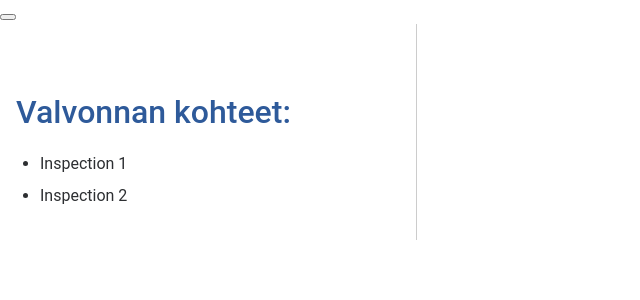
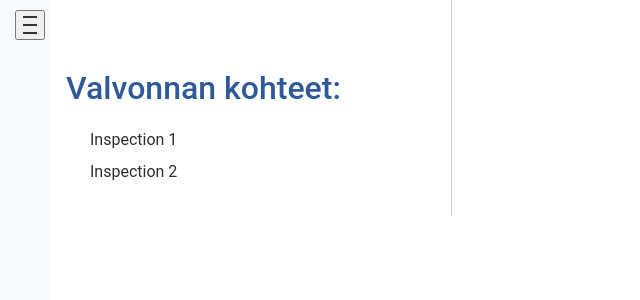
Before and after one commit to jjuuliak/VTP-1, a React (Create React App) app in the folder client/: page / in a window 1280 px wide. Shown: the top 300 px of the page, without its empty margins (0-640 px from the left). Built offline with nearby package versions, Linux system fonts and the light colour scheme; the HTML template or start-up script is replaced by a standard one.

Commit message:
Add language selector and modify navigation

```diff
--- a/client/src/App.css
+++ b/client/src/App.css
@@ -109,3 +109,13 @@ table tbody tr:hover {
 background-color: var(--accent-grey);
 transition: background-color 0.2s;
 }
+
+.app-container {
+  display: flex;
+  height: 100vh;
+}
+
+.main-container {
+  flex: 1;
+  overflow: auto;
+}
--- /dev/null
+++ b/client/src/components/Navigation.css
@@ -0,0 +1,110 @@
+.navbar {
+  top: 0;
+  left: 0;
+  height: 100%;
+  width: 50px;
+  background-color: #f8f9fa;
+  transition: all 0.3s ease-in-out;
+}
+
+.navbar.open {
+  width: 300px;
+  transition: all 0.3s ease-in-out;
+}
+
+.menu-icon {
+  display: flex;
+  flex-direction: column;
+  justify-content: center;
+  align-items: center;
+  width: 30px;
+  height: 30px;
+  position: absolute;
+  top: 10px;
+  left: 15px;
+  cursor: pointer;
+}
+
+.menu-icon span {
+  display: block;
+  width: 100%;
+  height: 3px;
+  margin: 3px 0;
+  background-color: #333;
+  transition: all 0.3s ease-in-out;
+}
+
+.menu-icon.open span:nth-child(1) {
+  transform: translateY(8px) rotate(45deg);
+}
+
+.menu-icon.open span:nth-child(2) {
+  opacity: 0;
+}
+
+.menu-icon.open span:nth-child(3) {
+  transform: translateY(-8px) rotate(-45deg);
+}
+
+.navbar-nav {
+  position: relative;
+  top: 50px;
+  right: 0;
+  width: 100%;
+  max-height: 0;
+  overflow: auto;
+  transition: all 0.3s ease-in-out;
+}
+
+.navbar-nav.open {
+  max-height: 100%;
+  transition: all 0.3s ease-in-out;
+}
+
+ul {
+  list-style: none;
+  padding: 0;
+  margin: 0;
+}
+
+.nav-item {
+  margin-bottom: 10px;
+}
+
+.nav-link {
+  color: #333;
+  text-decoration: none;
+  display: block;
+  padding: 10px;
+  border-radius: 5px;
+  transition: all 0.3s ease-in-out;
+  white-space: normal;
+  overflow-wrap: break-word;
+}
+
+.nav-link:hover {
+  background-color: #eee;
+}
+
+.observation-form {
+  position: absolute;
+  top: 50%;
+  left: 50%;
+  transform: translate(-50%, -50%);
+  background-color: #fff;
+  padding: 20px;
+  border-radius: 5px;
+  box-shadow: 0px 0px 10px rgba(0, 0, 0, 0.2);
+  z-index: 999;
+  max-width: 500px;
+}
+
+.overlay {
+  position: fixed;
+  top: 0;
+  left: 0;
+  width: 100%;
+  height: 100%;
+  background-color: rgba(0, 0, 0, 0.5);
+  z-index: 998;
+}
--- a/client/src/components/Navigation.js
+++ b/client/src/components/Navigation.js
@@ -1,24 +1,31 @@
 import React, { useState } from 'react';
 import AddObservationForm from "./AddObservationForm";
 import { useTranslation } from "react-i18next";
+import './Navigation.css';
 
 const Navigation = () => {
   const [isOpen, setIsOpen] = useState(false);
   const [isFormOpen, setIsFormOpen] = useState(false);
-  const { t } = useTranslation();
+  const { t, i18n } = useTranslation();
 
   const handleSubmit = (observation) => {
     console.log("New observation:", observation);
     // Implement the logic for adding a new observation to the backend.
   };
 
+  const changeLanguage = (event) => {
+    i18n.changeLanguage(event.target.value);
+  };
+
   return (
-    <nav className="navbar">
-      <button onClick={() => setIsOpen(!isOpen)}>
-        <i className="fa fa-bars" aria-hidden="true"></i>
+    <nav className={`navbar ${isOpen ? 'open' : ''}`}>
+      <button className={`menu-icon ${isOpen ? 'open' : ''}`} onClick={() => setIsOpen(!isOpen)}>
+        <span></span>
+        <span></span>
+        <span></span>
       </button>
-      {isOpen && (
-        <ul className="navbar-nav">
+      <div className={`navbar-nav ${isOpen ? 'open' : ''}`}>
+        <ul>
           <li className="nav-item">
             <a href="#" className="nav-link">{t("nav.home")}</a>
           </li>
@@ -63,13 +70,24 @@ const Navigation = () => {
           <li className="nav-item">
             <a href="#" className="nav-link">{t("nav.qa")}</a>
           </li>
+          <li className="nav-item">
+            <select
+              value={i18n.language}
+              onChange={changeLanguage}
+              className="language-selector"
+            >
+              <option value="en">{t("language.english")}</option>
+              <option value="fi">{t("language.finnish")}</option>
+              {/* Add more languages here */}
+            </select>
+          </li>
         </ul>
-      )}
         <AddObservationForm
           open={isFormOpen}
           handleClose={() => setIsFormOpen(false)}
           handleSubmit={handleSubmit}
         />
+      </div>
     </nav>
   );
 };
--- a/client/src/index.js
+++ b/client/src/index.js
@@ -8,7 +8,7 @@ import { I18nextProvider } from 'react-i18next';
 import en from './locales/en/translation.json';
 import fi from './locales/fi/translation.json';
 
-i18next.init({
+const i18n = i18next.createInstance({
   interpolation: { escapeValue: false },
   lng: 'fi', // default language
   resources: {
@@ -17,10 +17,12 @@ i18next.init({
   },
 });
 
+i18n.init();
+
 const root = ReactDOM.createRoot(document.getElementById('root'));
 root.render(
   <React.StrictMode>
-    <I18nextProvider i18n={i18next}>
+    <I18nextProvider i18n={i18n}>
       <App />
     </I18nextProvider>
   </React.StrictMode>
--- a/client/src/locales/en/translation.json
+++ b/client/src/locales/en/translation.json
@@ -68,5 +68,9 @@
       "week": "Week",
       "save": "Save",
       "cancel": "Cancel"
+    },
+    "language": {
+      "english": "English",
+      "finnish": "Finnish"
     }
   }
--- a/client/src/locales/fi/translation.json
+++ b/client/src/locales/fi/translation.json
@@ -68,5 +68,9 @@
         "week": "Viikko",
         "save": "Tallenna",
         "cancel": "Peruuta"
+    },
+    "language": {
+        "english": "Englanti",
+        "finnish": "Suomi"
     }
 }
```
Lines whose indentation alone changed are shown as unchanged.
